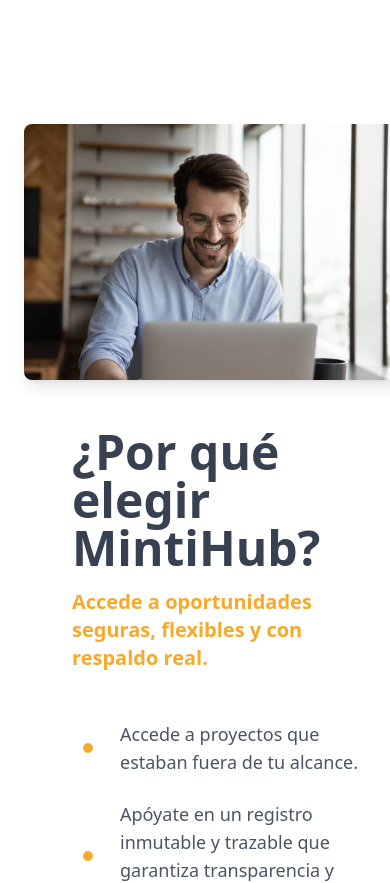
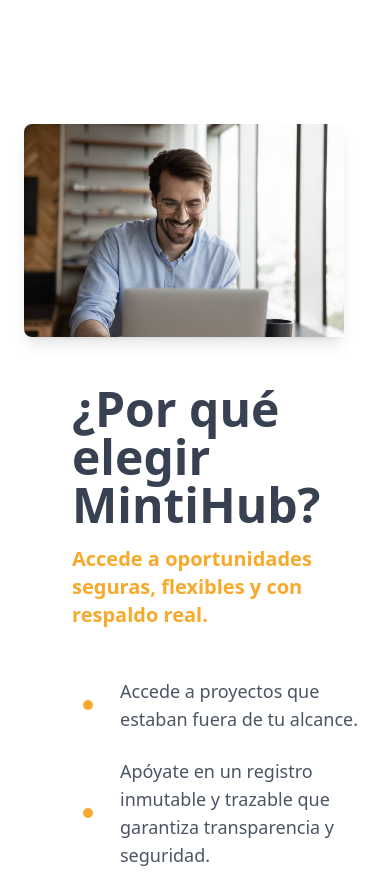
Before and after one commit to arielvincennao/mh-landingpage, a plain HTML site: page index.html in a window 390 px wide. Shown: the part 2240-3123 px from the top of the page. Drawn offline with nearby package versions, Linux system fonts and the light colour scheme.

Commit message:
Changed img size

```diff
--- a/index.html
+++ b/index.html
@@ -131,16 +131,16 @@
     </section>
 
     <section class="bg-white py-32 px-6">
-        <div class="max-w-7xl mx-auto grid grid-cols-1 md:grid-cols-2 gap-12 items-center">
+        <div class="max-w-7xl mx-auto grid grid-cols-1 md:grid-cols-2 gap-12 text-left">
 
             <div>
                 <div class="hiddenElement flipX">
                     <img src="./images/h1.jpg" alt=""
-                        class="max-w-sm md:max-w-xl h-auto rounded-tr-lg rounded-bl-lg rounded-tl-lg shadow-lg hover:shadow-xl transition duration-300">
+                        class="max-w-xs md:max-w-xl h-auto rounded-tr-lg rounded-bl-lg rounded-tl-lg shadow-lg hover:shadow-xl transition duration-300">
                 </div>
             </div>
 
-            <div class="max-w-2xl text-left ml-12 hiddenElement slideRight">
+            <div class="max-w-2xl ml-12 hiddenElement slideRight">
                 <h1 class="text-5xl md:text-6xl font-semibold mb-4">
                     ¿Por qué elegir MintiHub?
                 </h1>
```
